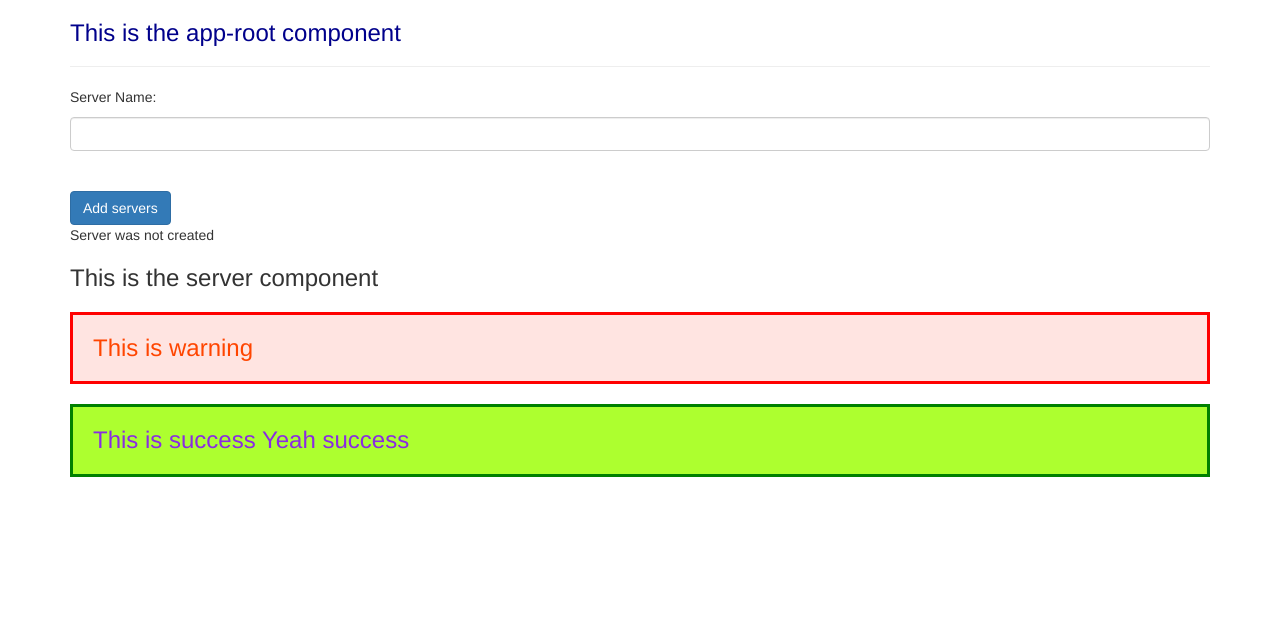
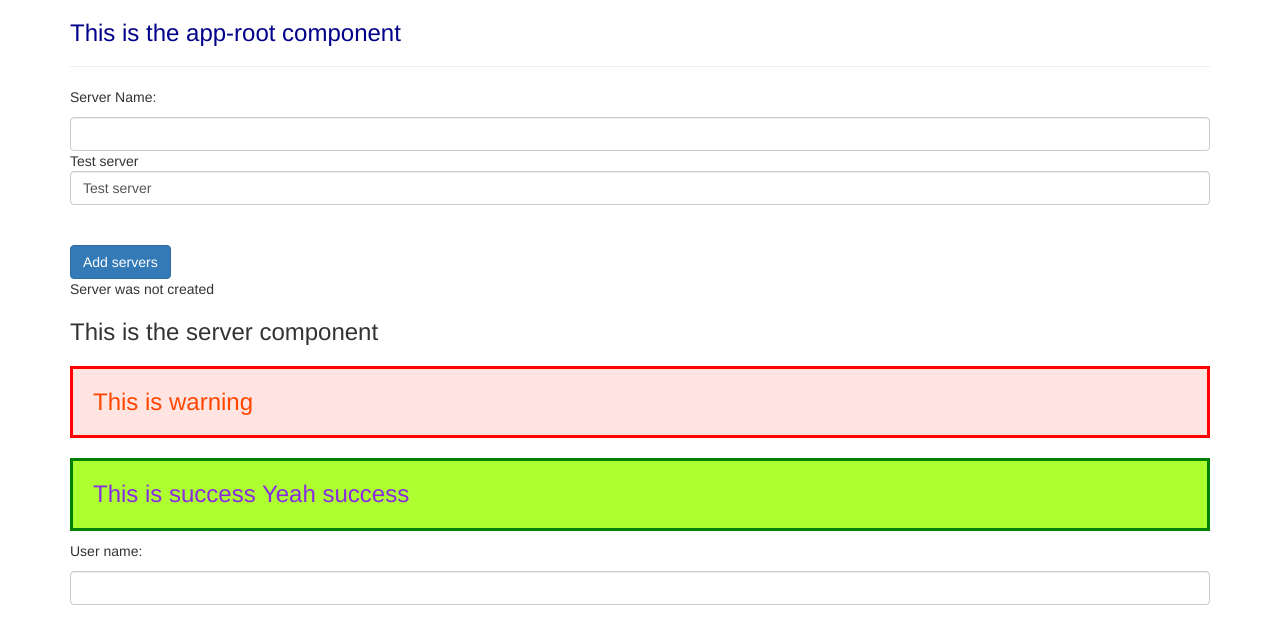
Before and after one commit to warkoczek/My-First-Angular, an Angular app: page / in a window 1280 px wide. Shown: the top 644 px of the page. Built offline with nearby package versions, Linux system fonts and the light colour scheme.

Commit message:
Username component

```diff
--- a/src/app/app.component.html
+++ b/src/app/app.component.html
@@ -7,6 +7,7 @@
     <app-server></app-server>
     <app-warning></app-warning>
     <app-success></app-success>
+    <app-username></app-username>
   </div>
 </div>
 </div>
--- a/src/app/servers/servers.component.html
+++ b/src/app/servers/servers.component.html
@@ -1,6 +1,7 @@
 <p>Server Name:</p>
 <input type="text" class="form-control" (input)="onUpdateServerName($event)">
 {{serverName}}
+<input type="text" class="form-control" [(ngModel)]="serverName">
 <br><br>
 <button class="btn btn-primary" [disabled] = "!allowNewServers" (click)="onCreateServer()">Add servers</button>
 
--- a/src/app/servers/servers.component.ts
+++ b/src/app/servers/servers.component.ts
@@ -8,7 +8,7 @@ import { Component, OnInit } from '@angular/core';
 export class ServersComponent implements OnInit {
   allowNewServers: boolean | undefined;
   serverCreationStatus = 'Server was not created';
-  serverName = '';
+  serverName = 'Test server';
   constructor() {
     setTimeout(() =>
       {this.allowNewServers = true;},
@@ -19,7 +19,7 @@ export class ServersComponent implements OnInit {
   }
 
   onCreateServer(){
-    this.serverCreationStatus = "Server was created";
+    this.serverCreationStatus = "Server was created " + this.serverName;
   }
 
   onUpdateServerName(event: Event) {
--- /dev/null
+++ b/src/app/username-update/username.component.html
@@ -0,0 +1,2 @@
+<p>User name:</p>
+<input type="text" class="form-control" (click)="OnUpdateUsername($event)">
--- /dev/null
+++ b/src/app/username-update/username.component.ts
@@ -0,0 +1,13 @@
+import {Component} from "@angular/core";
+
+@Component({
+  selector:'app-username',
+  templateUrl:'./username.component.html'
+})
+export class UsernameComponent{
+ username = '';
+
+  OnUpdateUsername(event: Event) {
+    this.username = (<HTMLInputElement>event.target).value;
+  }
+}
```
Also changed, not shown: src/app/app.module.ts (+6 -2 lines).
